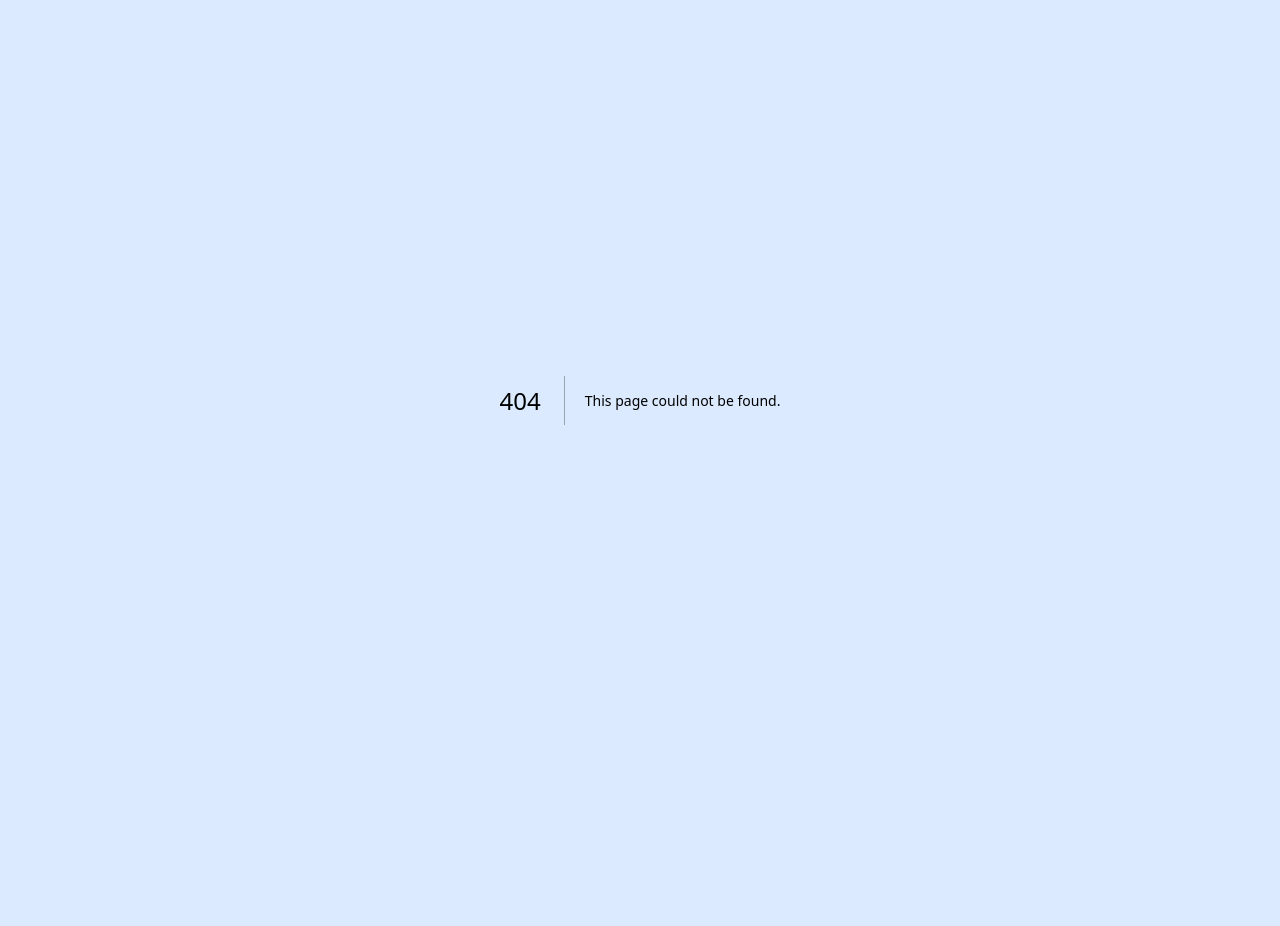
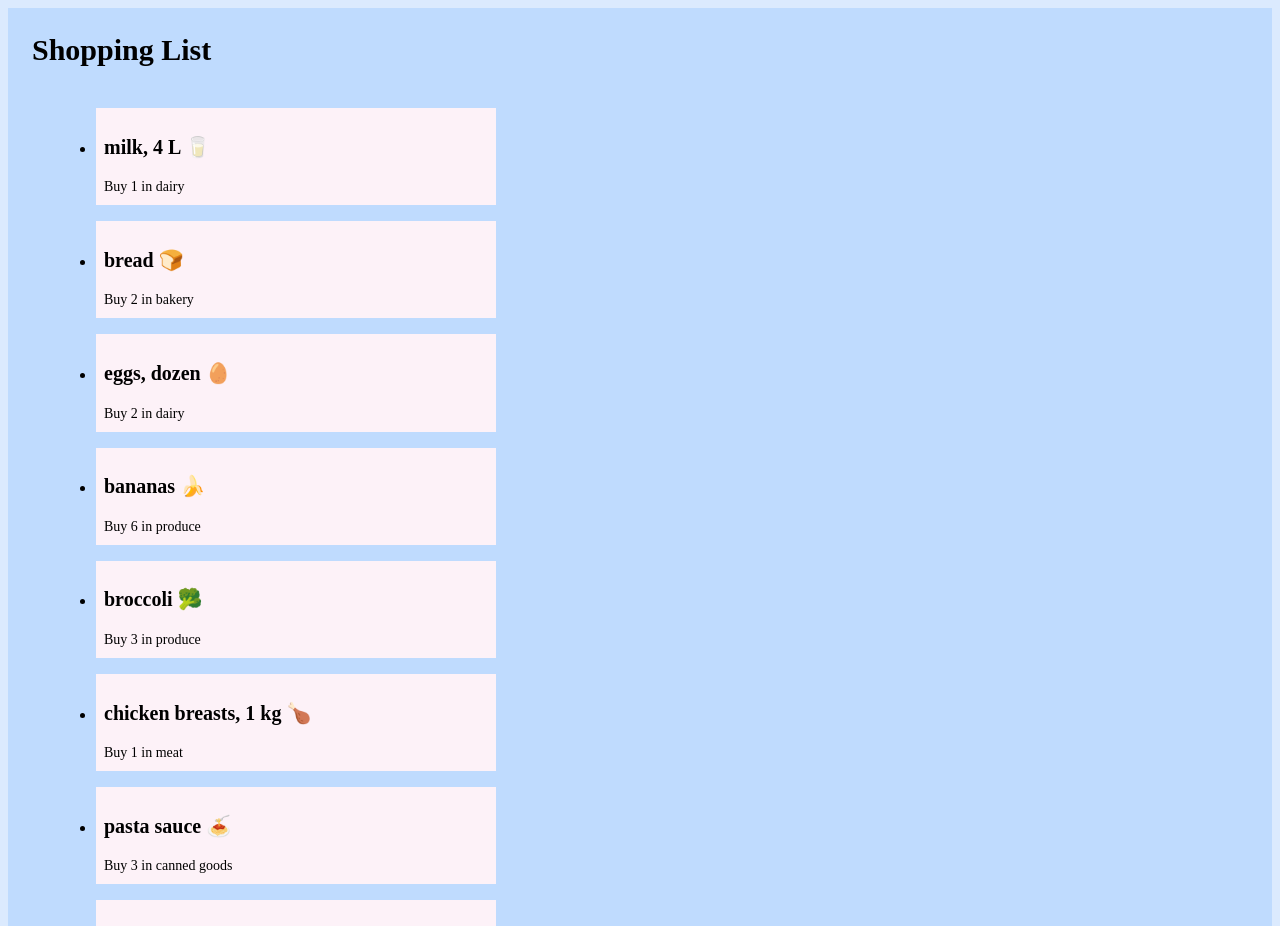
Before and after one commit to MPinera/cprg306-assignments, a Next.js app: page /week-6 in a window 1280 px wide. Before the commit this address had no page. Shown: the top 926 px of the page. Before the commit the page ends 800 px from the top, so only its background shows below. Built offline with nearby package versions, Linux system fonts and the light colour scheme.

Commit message:
Created week-6

```diff
--- a/app/page.js
+++ b/app/page.js
@@ -16,6 +16,9 @@ export default function Page() {
       <p>
         <Link href="/week-5">Week 5</Link>
       </p>
+      <p>
+        <Link href="/week-6">Week 6</Link>
+      </p>
     </div>
   );
 }
--- a/app/week-5/new-item.js
+++ b/app/week-5/new-item.js
@@ -81,16 +81,16 @@ export default function StudentInfo() {
                 onChange={(e) => setCategory(e.target.value)}
                 className="p-3 font-bold w-40 rounded-lg"
               >
-                <option value="produce">Produce</option>
-                <option value="dairy">Dairy</option>
-                <option value="bakery">Bakery</option>
-                <option value="meat">Meat</option>
-                <option value="frozen">Frozen Foods</option>
-                <option value="canned">Canned Goods</option>
-                <option value="dry">Dry Goods</option>
-                <option value="beverages">Beverages</option>
-                <option value="snacks">Snacks</option>
-                <option value="other">Other</option>
+                <option value="Produce">Produce</option>
+                <option value="Dairy">Dairy</option>
+                <option value="Bakery">Bakery</option>
+                <option value="Meat">Meat</option>
+                <option value="Frozen">Frozen Foods</option>
+                <option value="Canned">Canned Goods</option>
+                <option value="Dry">Dry Goods</option>
+                <option value="Beverages">Beverages</option>
+                <option value="Snacks">Snacks</option>
+                <option value="Other">Other</option>
               </select>
             </div>
           </div>
--- /dev/null
+++ b/app/week-6/item-list.js
@@ -0,0 +1,107 @@
+import React from "react";
+
+const item1 = {
+  name: "milk, 4 L 🥛",
+  quantity: 1,
+  category: "dairy",
+};
+
+const item2 = {
+  name: "bread 🍞",
+  quantity: 2,
+  category: "bakery",
+};
+
+const item3 = {
+  name: "eggs, dozen 🥚",
+  quantity: 2,
+  category: "dairy",
+};
+
+const item4 = {
+  name: "bananas 🍌",
+  quantity: 6,
+  category: "produce",
+};
+
+const item5 = {
+  name: "broccoli 🥦",
+  quantity: 3,
+  category: "produce",
+};
+
+const item6 = {
+  name: "chicken breasts, 1 kg 🍗",
+  quantity: 1,
+  category: "meat",
+};
+
+const item7 = {
+  name: "pasta sauce 🍝",
+  quantity: 3,
+  category: "canned goods",
+};
+
+const item8 = {
+  name: "spaghetti, 454 g 🍝",
+  quantity: 2,
+  category: "dry goods",
+};
+
+const item9 = {
+  name: "toilet paper, 12 pack 🧻",
+  quantity: 1,
+  category: "household",
+};
+
+const item10 = {
+  name: "paper towels, 6 pack",
+  quantity: 1,
+  category: "household",
+};
+
+const item11 = {
+  name: "dish soap 🍽️",
+  quantity: 1,
+  category: "household",
+};
+
+const item12 = {
+  name: "hand soap 🧼",
+  quantity: 4,
+  category: "household",
+};
+
+const items = [
+  item1,
+  item2,
+  item3,
+  item4,
+  item5,
+  item6,
+  item7,
+  item8,
+  item9,
+  item10,
+  item11,
+  item12,
+];
+
+const ItemList = () => {
+  return (
+    <div className="bg-blue-200 min-h-screen p-4">
+      <ul>
+        {items.map((item, index) => (
+          <li key={index} className="p-2 m-4 bg-pink-50 max-w-sm">
+            <h2 className="text-xl font-bold">{item.name}</h2>
+            <div className="text-sm">
+              Buy {item.quantity} in {item.category}
+            </div>
+          </li>
+        ))}
+      </ul>
+    </div>
+  );
+};
+
+export default ItemList;
--- /dev/null
+++ b/app/week-6/item.js
@@ -0,0 +1,13 @@
+import React from "react";
+
+const Item = ({ name, quantity, category }) => {
+  return (
+    <li className="p-4 border-b border-gray-200">
+      <div className="text-lg font-semibold">{name}</div>
+      <div className="text-sm text-gray-600">Quantity: {quantity}</div>
+      <div className="text-sm text-gray-600">Category: {category}</div>
+    </li>
+  );
+};
+
+export default Item;
--- /dev/null
+++ b/app/week-6/page.js
@@ -0,0 +1,13 @@
+import React from "react";
+import ItemList from "./item-list";
+
+const Page = () => {
+  return (
+    <main className="p-4 bg-blue-200 min-h-screen">
+      <h1 className="text-3xl font-bold m-2">Shopping List</h1>
+      <ItemList />
+    </main>
+  );
+};
+
+export default Page;
```
Also changed, not shown: app/week-6/item.json (added, +74 -0 lines).
